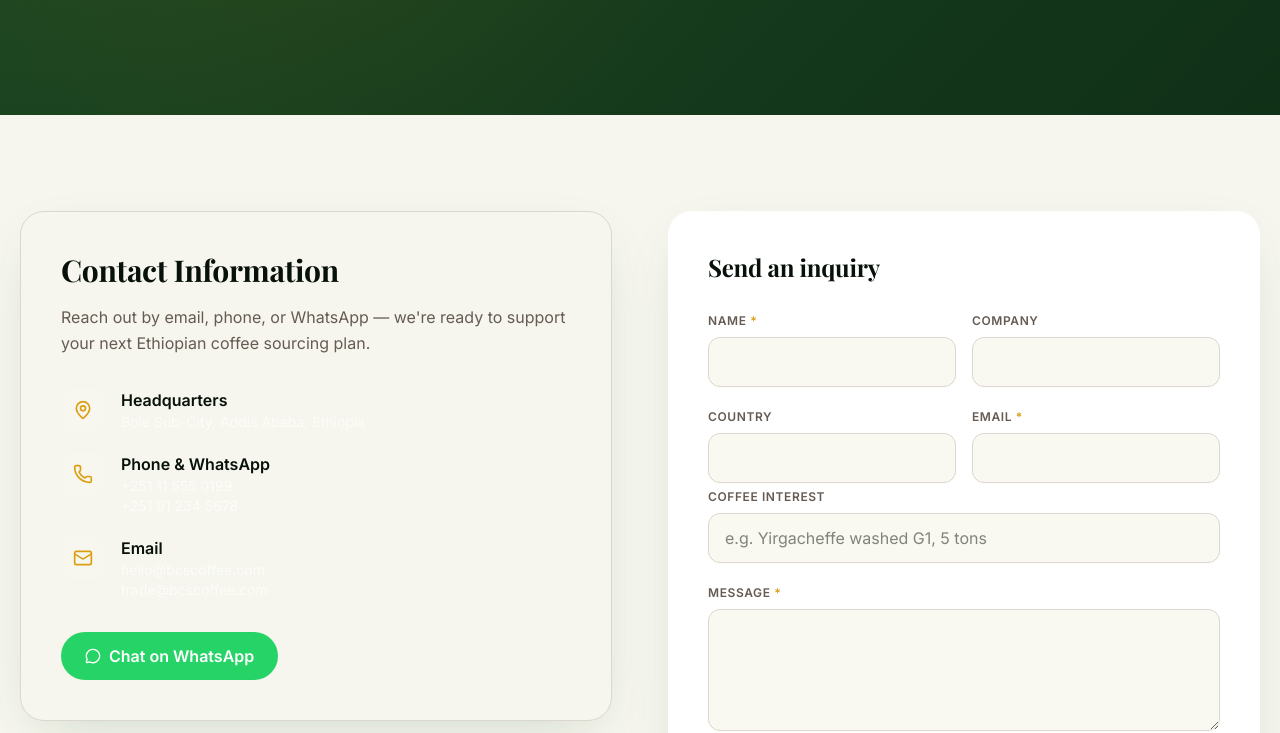
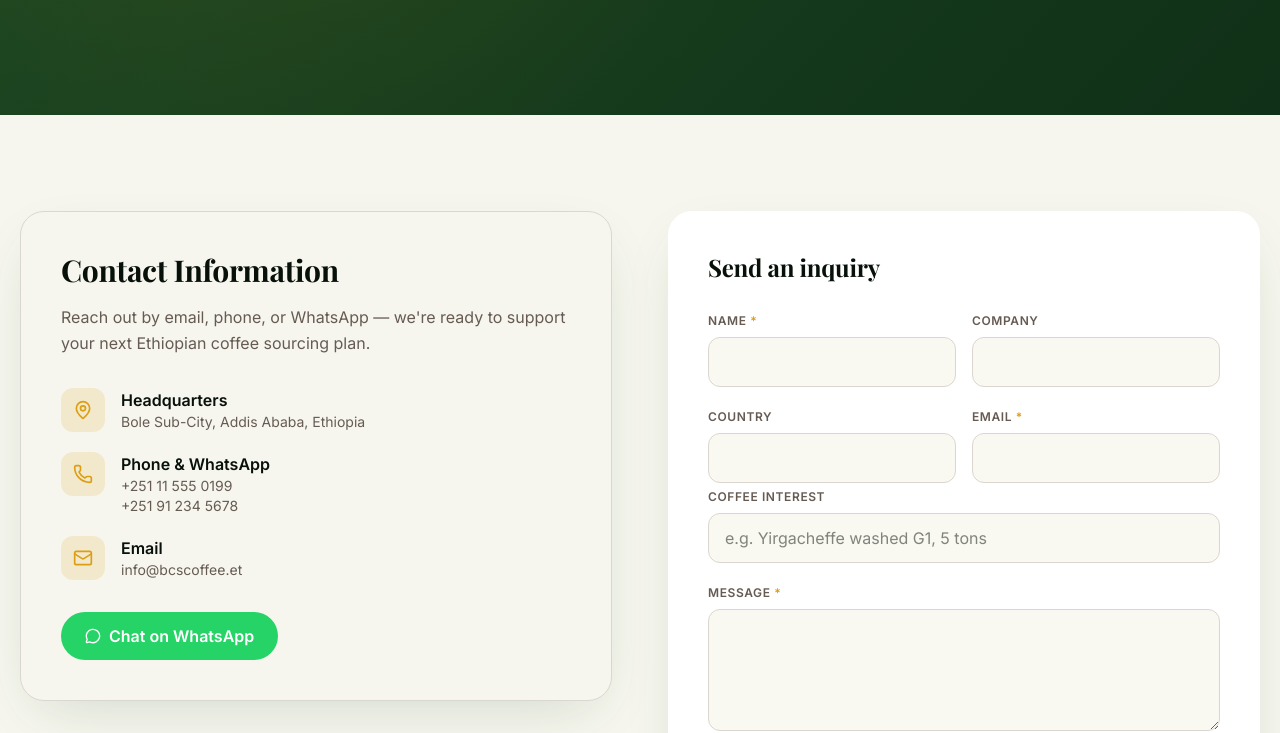
Before and after one commit to t5i0n/bcs, a React (Vite) app: page /contact in a window 1280 px wide. Shown: the part 452-1185 px from the top of the page. Built offline with nearby package versions, Linux system fonts and the light colour scheme; grey boxes are pictures that could not be loaded.

Commit message:
Changes contact information

```diff
--- a/src/routes/contact.tsx
+++ b/src/routes/contact.tsx
@@ -34,7 +34,7 @@ export default function ContactPage() {
               <InfoRow
                 icon={Mail}
                 title="Email"
-                lines={["hello@bcscoffee.com", "trade@bcscoffee.com"]}
+                lines={["info@bcscoffee.et"]}
               />
             </div>
             <a
@@ -100,13 +100,13 @@ function InfoRow({
 }) {
   return (
     <div className="flex gap-4">
-      <div className="w-11 h-11 shrink-0 rounded-xl bg-white/10 backdrop-blur grid place-items-center text-accent">
+      <div className="w-11 h-11 shrink-0 rounded-xl bg-accent/15 grid place-items-center text-accent">
         <Icon className="w-5 h-5" />
       </div>
       <div>
         <p className="font-semibold">{title}</p>
         {lines.map((l) => (
-          <p key={l} className="text-sm text-white/70">
+          <p key={l} className="text-sm text-muted-foreground">
             {l}
           </p>
         ))}
```
